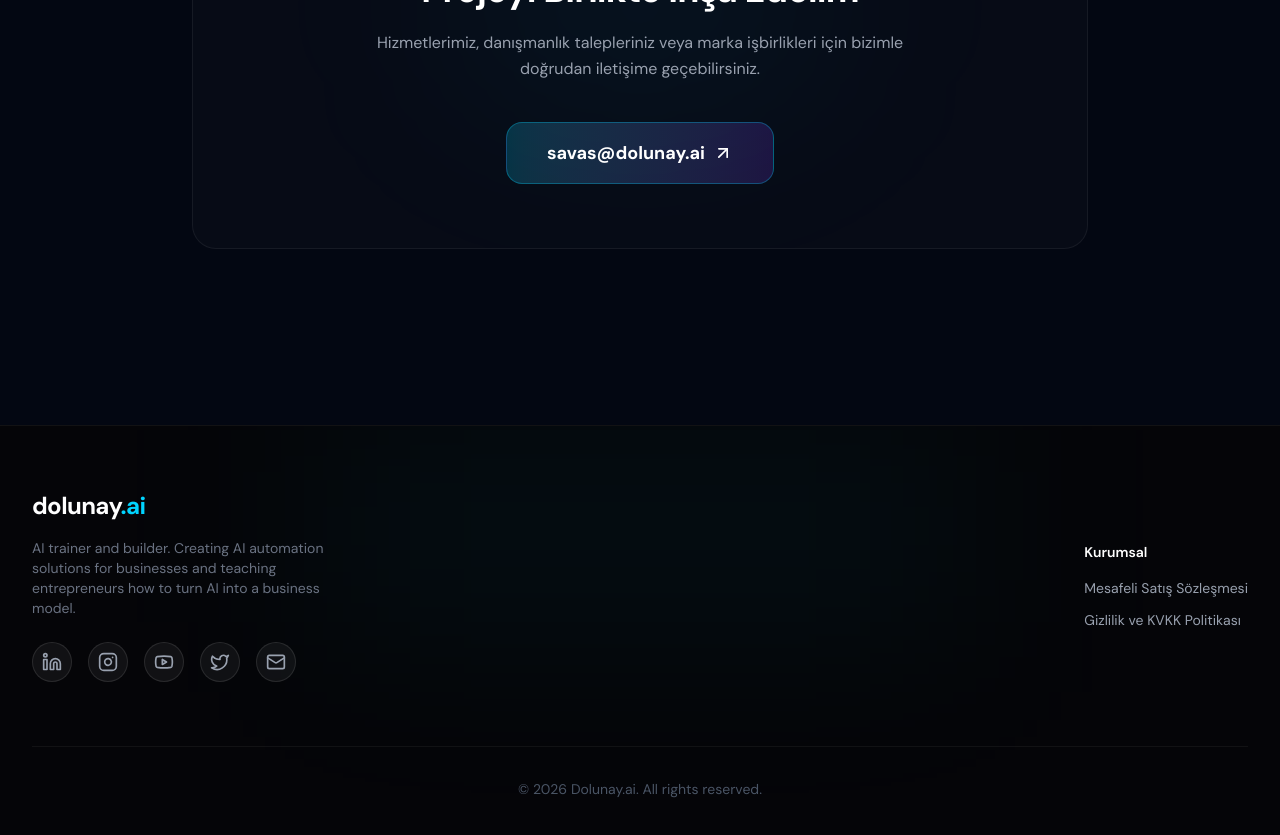
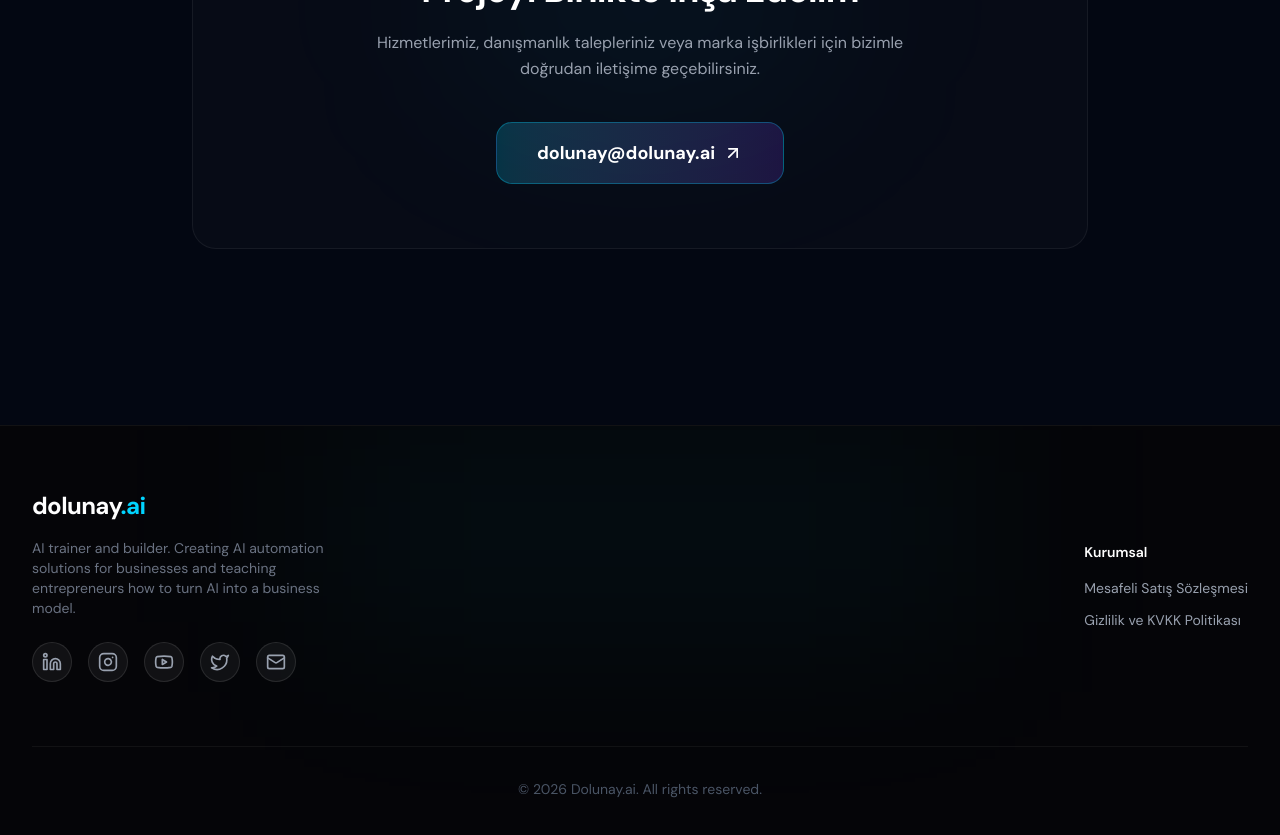
Before and after one commit to dolunayozerennn/Dolunay_AI_Website, a Next.js app: page /cozumler in a window 1280 px wide. Shown: the part 3660-4495 px from the top of the page. Built offline with nearby package versions, Linux system fonts and the light colour scheme; a web font is replaced by a local one.

Commit message:
fix: TypeScript union type error in ServicesSection & update email

```diff
--- a/src/components/sections/ServicesSection.tsx
+++ b/src/components/sections/ServicesSection.tsx
@@ -35,7 +35,17 @@ const serviceClients = [
 ]
 
 // ─── Hizmet Referansları ─────────────────────────────────────────
-const educationClients = [
+
+type ServiceClient = {
+  name: string;
+  desc: string;
+  gradient: string;
+  bgGlow: string;
+  logoDomain?: string;
+  logo?: string;
+};
+
+const educationClients: ServiceClient[] = [
   {
     name: 'Çam Hotel Termal Resort',
     desc: 'Instagram, WhatsApp ve Messenger mesajları yapay zeka tarafından 7/24 her dilde tam otomatik cevaplanmaktadır.',
@@ -288,8 +298,8 @@ export function ServicesSection() {
             Hizmetlerimiz, danışmanlık talepleriniz veya marka işbirlikleri için
             bizimle doğrudan iletişime geçebilirsiniz.
           </p>
-          <a href="mailto:savas@dolunay.ai" className="group relative inline-flex items-center gap-2 px-10 py-4 rounded-2xl font-bold text-lg bg-gradient-to-r from-electric-blue/20 to-accent-purple/20 border border-electric-blue/30 hover:border-electric-blue/60 transition-all duration-500 hover:shadow-[0_0_50px_rgba(0,212,255,0.2)] z-10 text-white">
-            savas@dolunay.ai
+          <a href="mailto:dolunay@dolunay.ai" className="group relative inline-flex items-center gap-2 px-10 py-4 rounded-2xl font-bold text-lg bg-gradient-to-r from-electric-blue/20 to-accent-purple/20 border border-electric-blue/30 hover:border-electric-blue/60 transition-all duration-500 hover:shadow-[0_0_50px_rgba(0,212,255,0.2)] z-10 text-white">
+            dolunay@dolunay.ai
             <ArrowUpRight className="w-5 h-5 transition-transform group-hover:translate-x-0.5 group-hover:-translate-y-0.5" />
           </a>
         </motion.div>
```
